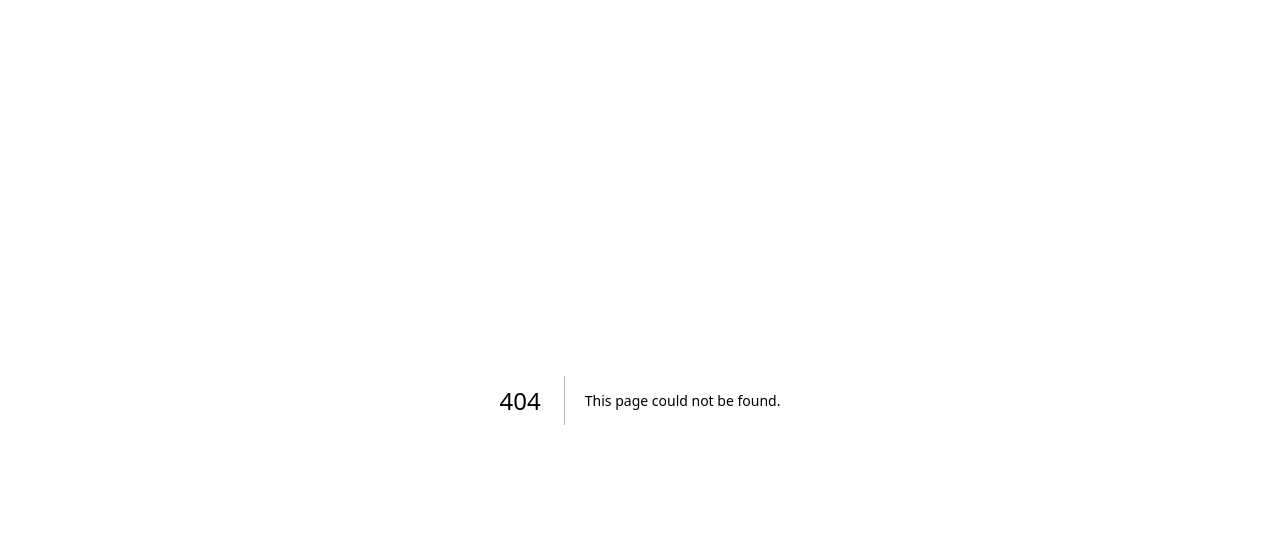
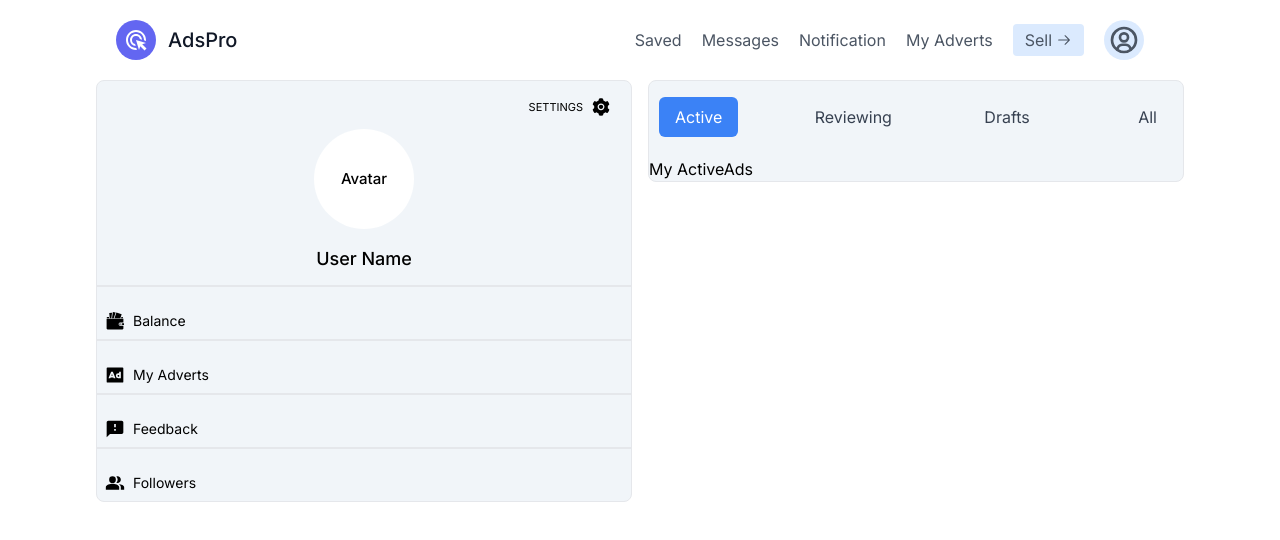
Before and after one commit to drelrichy/glink, a Next.js app: page /profile in a window 1280 px wide. Before the commit this address had no page. Shown: the top 540 px of the page. Built offline with nearby package versions, Linux system fonts and the light colour scheme.

Commit message:
Profile page

```diff
--- a/package.json
+++ b/package.json
@@ -9,6 +9,8 @@
     "lint": "next lint"
   },
   "dependencies": {
+    "@radix-ui/react-avatar": "^1.0.3",
+    "@radix-ui/react-icons": "^1.3.0",
     "@types/node": "20.4.1",
     "@types/react": "18.2.14",
     "@types/react-dom": "18.2.6",
@@ -19,6 +21,7 @@
     "postcss": "8.4.25",
     "react": "18.2.0",
     "react-dom": "18.2.0",
+    "react-icons": "^4.10.1",
     "tailwindcss": "3.3.2",
     "typescript": "5.1.6"
   }
--- /dev/null
+++ b/src/app/(profile)/layout.tsx
@@ -0,0 +1,18 @@
+import type { Metadata } from 'next'
+
+export const metadata: Metadata = {
+  title: 'Profile',
+  description: "Displays user profile",
+}
+
+export default function ProfileLayout({
+  children,
+}: {
+  children: React.ReactNode
+}) {
+  return (
+    <html lang="en">
+      <body>{children}</body>
+    </html>
+  )
+}
--- /dev/null
+++ b/src/app/(profile)/profile/page.tsx
@@ -0,0 +1,18 @@
+import AdNavigation from '@/components/AdsNav'
+import Header from '@/components/Header'
+import ProfileNavigation from '@/components/ProfileNav'
+import React from 'react'
+
+function ProfilePage() {
+  return (
+    <main className=" min-h-screen px-24">
+      <Header />
+      <div className='grid grid-cols-2 gap-4'>
+        <div><ProfileNavigation /></div>
+        <div><AdNavigation /></div>
+      </div>
+    </main>
+  )
+}
+
+export default ProfilePage
--- /dev/null
+++ b/src/components/ActiveAds/index.tsx
@@ -0,0 +1,9 @@
+import React from 'react'
+
+function ActiveAds() {
+  return (
+    <div>My ActiveAds</div>
+  )
+}
+
+export default ActiveAds
--- /dev/null
+++ b/src/components/AdsNav/index.tsx
@@ -0,0 +1,52 @@
+'use client'
+import { useState } from 'react';
+import ActiveAds from '../ActiveAds';
+import ReviewAds from '../ReviewingAds';
+import DraftAds from '../DraftAds';
+import AllAds from '../AllAds';
+
+const AdNavigation = () => {
+  const [activeTab, setActiveTab] = useState('active');
+
+  const handleTabChange = (tab: any) => {
+    setActiveTab(tab);
+  };
+
+  return (
+    <div className='bg-slate-100 rounded-lg border border-gray-200'>
+      <div className='flex justify-between mb-[20px] mx-[10px]'>
+        <button
+          className={`mt-4 ${activeTab === 'active' ? 'py-2 px-4 rounded-md bg-blue-500 text-white' : 'text-gray-700' }`}
+          onClick={() => handleTabChange('active')}
+        >
+          Active
+        </button>
+        <button
+         className={`mt-4 ${activeTab === 'reviewing' ? 'py-2 px-4 rounded-md bg-blue-500 text-white' :  'text-gray-700' }`}
+          onClick={() => handleTabChange('reviewing')}
+        >
+          Reviewing
+        </button>
+        <button
+          className={`mt-4 py-2 px-4 rounded-md ${activeTab === 'drafts' ? 'py-2 px-4 rounded-md bg-blue-500 text-white' : 'text-gray-700' }`}
+          onClick={() => handleTabChange('drafts')}
+        >
+          Drafts
+        </button>
+        <button
+          className={`mt-4 py-2 px-4 rounded-md ${activeTab === 'all' ? 'py-2 px-4 rounded-md bg-blue-500 text-white' : 'text-gray-700' }`}
+          onClick={() => handleTabChange('all')}
+        >
+          All
+        </button>
+      </div>
+      {/* Render content based on activeTab */}
+      {activeTab === 'active' && <ActiveAds />}
+      {activeTab === 'reviewing' && <ReviewAds />}
+      {activeTab === 'drafts' && <DraftAds />}
+      {activeTab === 'all' && <AllAds />}
+    </div>
+  );
+};
+
+export default AdNavigation;
--- /dev/null
+++ b/src/components/AllAds/index.tsx
@@ -0,0 +1,9 @@
+import React from 'react'
+
+function AllAds() {
+  return (
+    <div>AllAds</div>
+  )
+}
+
+export default AllAds
--- /dev/null
+++ b/src/components/DraftAds/index.tsx
@@ -0,0 +1,9 @@
+import React from 'react'
+
+function DraftAds() {
+  return (
+    <div>DraftAds</div>
+  )
+}
+
+export default DraftAds
--- /dev/null
+++ b/src/components/ProfileNav/index.tsx
@@ -0,0 +1,57 @@
+'use client'
+import React from 'react'
+import * as Avatar from '@radix-ui/react-avatar';
+import { AiFillSetting } from 'react-icons/ai'
+import { GiWallet } from 'react-icons/gi'
+import { RiAdvertisementFill } from 'react-icons/ri'
+import { MdPeopleAlt, MdFeedback } from 'react-icons/md'
+
+function ProfileNavigation() {
+  return (
+    <div className='bg-slate-100 rounded-lg border border-gray-200 '>
+                <div className='flex justify-end p-2'>
+                    <button className="inline-flex items-center border-0 py-1 px-3 focus:outline-none hover:bg-pink-100/50 hover:font-medium rounded mt-1 text-[11px]">
+                        SETTINGS
+                        <AiFillSetting className="w-5 h-5 ml-2" />
+                    </button>
+                </div>
+
+                <div className="flex justify-center">
+                    <Avatar.Root className="bg-blackA3 inline-flex h-[100px] w-[100px] select-none items-center justify-center overflow-hidden rounded-full align-middle">
+                        <Avatar.Image
+                            className="h-full w-full rounded-[inherit] object-cover"
+                            src=""
+                            alt="Profile"
+                        />
+                        <Avatar.Fallback
+                            className="text-violet11 leading-1 flex h-full w-full items-center justify-center bg-white text-[15px] font-medium"
+                            delayMs={600}
+                        >
+                            Avatar
+                        </Avatar.Fallback>
+                    </Avatar.Root>
+                </div>
+
+                <div className='flex justify-center text-lg font-medium p-3 mt-1'>
+                    User Name
+                </div>
+
+                <div className='grid gap-4 pt-4 border-t-2'>
+                    <a className='inline-flex p-2 border-b-2 cursor-pointer hover:text-indigo-900 text-sm'>
+                        <GiWallet className='mr-2 w-5 h-5' />Balance
+                    </a>
+                    <a className='inline-flex p-2 border-b-2 cursor-pointer hover:text-indigo-900 text-sm'>
+                        <RiAdvertisementFill className='mr-2 w-5 h-5' />My Adverts
+                    </a>
+                    <a className='inline-flex p-2 border-b-2 cursor-pointer hover:text-indigo-900 text-sm'>
+                        <MdFeedback className='mr-2 w-5 h-5' />Feedback
+                    </a>
+                    <a className='inline-flex p-2 cursor-pointer hover:text-indigo-900 text-sm'>
+                        <MdPeopleAlt className='mr-2 w-5 h-5' />Followers
+                    </a>
+                </div>
+            </div>
+  )
+}
+
+export default ProfileNavigation
--- /dev/null
+++ b/src/components/ReviewingAds/index.tsx
@@ -0,0 +1,9 @@
+import React from 'react'
+
+function ReviewAds() {
+  return (
+    <div>ReviewAds</div>
+  )
+}
+
+export default ReviewAds
```
Also changed, not shown: 1 other file (tests, documents, lock files or other folders).
